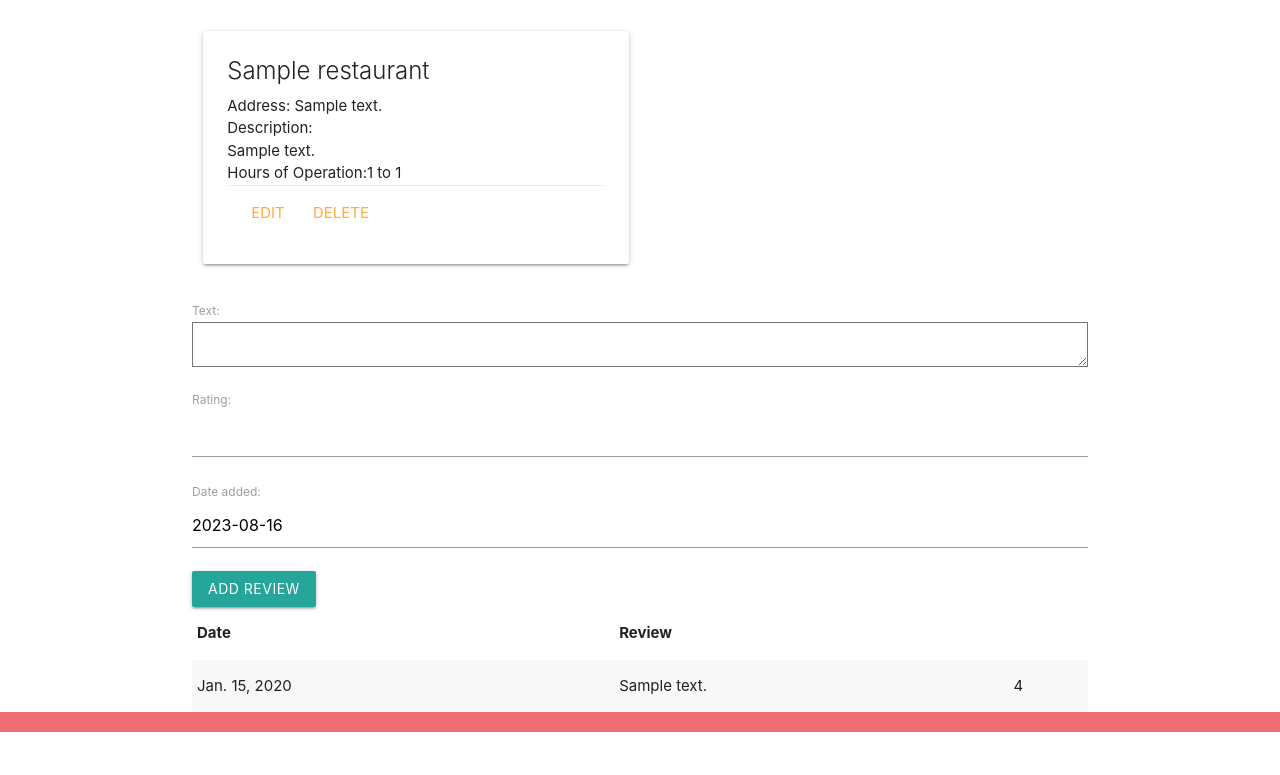
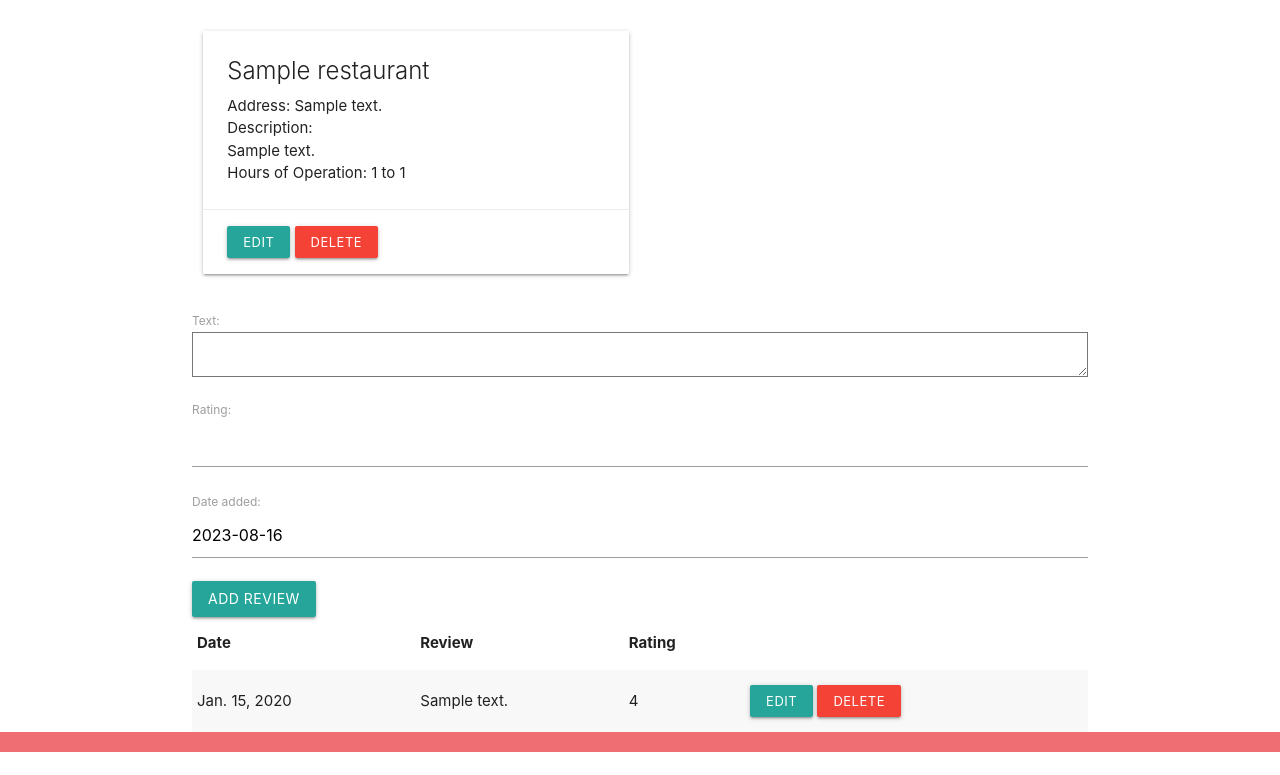
Before and after one commit to aunshpatel/restrofinder, a Django app: page /restaurants/1/ in a window 1280 px wide. Shown: the part 177-952 px from the top of the page. Before the commit the page ends 909 px from the top, so only its background shows below. Run offline with Django 4.2, Linux system fonts and the light colour scheme; a user stored in the database is signed in; tables that the repository leaves empty hold one stand-in row (values such as "Sample post").

Commit message:
edit/delete reviews

```diff
--- a/main_app/templates/restaurants/detail.html
+++ b/main_app/templates/restaurants/detail.html
@@ -10,11 +10,11 @@
           <span class="card-title">{{ restaurant.name }}</span>
           <p>Address: {{ restaurant.address }}</p>
           <p>Description: {{ restaurant.description|linebreaks }}</p>
-          <p>Hours of Operation:{{ restaurant.opening_time}} to {{restaurant.closing_time }}</p>
-          <div class="card-action">
-            <a href="{% url 'restaurants_update' restaurant.id %}">Edit</a>
-            <a href="{% url 'restaurants_delete' restaurant.id %}">Delete</a>
-          </div>
+          <p>Hours of Operation: {{ restaurant.opening_time }} to {{ restaurant.closing_time }}</p>
+        </div>
+        <div class="card-action">
+          <a href="{% url 'restaurants_update' restaurant.id %}" class="btn-small">Edit</a>
+          <a href="{% url 'restaurants_delete' restaurant.id %}" class="btn-small red">Delete</a>
         </div>
       </div>
     </div>
@@ -28,7 +28,7 @@
   </form>
   <table class="striped">
     <thead>
-      <tr><th>Date</th><th>Review</th></tr>
+      <tr><th>Date</th><th>Review</th><th>Rating</th><th></th></tr>
     </thead>
     <tbody>
       {% for review in restaurant.review_set.all %}
@@ -36,6 +36,12 @@
           <td>{{review.date_added}}</td>
           <td>{{review.text}}</td>
           <td>{{review.rating}}</td>
+          <td>
+            {% if request.user == review.user %}
+            <a href="{% url 'edit_review' restaurant_id=restaurant.id pk=review.id %}" class="btn-small">Edit</a>
+            <a href="{% url 'delete_review' restaurant_id=restaurant.id pk=review.id %}" class="btn-small red">Delete</a>
+            {% endif %}
+          </td>
         </tr>
       {% endfor %}
     </tbody>
--- a/main_app/urls.py
+++ b/main_app/urls.py
@@ -11,4 +11,6 @@ urlpatterns = [
       path('restaurants/<int:pk>/delete/', views.RestaurantDelete.as_view(), name='restaurants_delete'),
       path('restaurants/<int:pk>/update/', views.RestaurantUpdate.as_view(), name='restaurants_update'),
       path('restaurants/<int:restaurant_id>/add_review/', views.add_review, name='add_review'),
+      path('restaurants/<int:restaurant_id>/reviews/<int:pk>/edit', views.ReviewUpdate.as_view(), name='edit_review'),
+      path('restaurants/<int:restaurant_id>/reviews/<int:pk>/delete', views.ReviewDelete.as_view(), name='delete_review'),
 ]
--- a/main_app/views.py
+++ b/main_app/views.py
@@ -2,8 +2,9 @@ from django.shortcuts import render, redirect
 from django.contrib.auth import login
 from django.contrib.auth.forms import UserCreationForm
 from django.views.generic.edit import CreateView, UpdateView, DeleteView
+from django.urls import reverse
 from django.views.generic import ListView, DetailView
-from .models import Restaurant
+from .models import Restaurant, Review
 from .forms import ReviewForm
 
 # Create your views here.
@@ -69,3 +70,20 @@ def add_review(request, restaurant_id):
       new_review.save()
 
     return redirect('detail', restaurant_id=restaurant_id)
+
+class ReviewUpdate(UpdateView):
+  model = Review
+  form_class = ReviewForm
+  template_name = 'main_app/edit_review.html'
+
+  def get_success_url(self):
+        restaurant_id = self.object.restaurant.id
+        return reverse('detail', kwargs={'restaurant_id': restaurant_id})
+
+class ReviewDelete(DeleteView):
+  model = Review
+  template_name = 'main_app/review_confirm_delete.html'
+
+  def get_success_url(self):
+        restaurant_id = self.object.restaurant.id
+        return reverse('detail', kwargs={'restaurant_id': restaurant_id})
```
Also changed, not shown: main_app/templates/main_app/edit_review.html (added, +12 -0 lines), main_app/templates/main_app/review_confirm_delete.html (added, +14 -0 lines).
